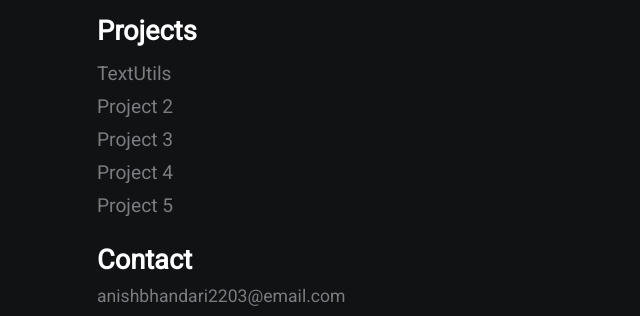
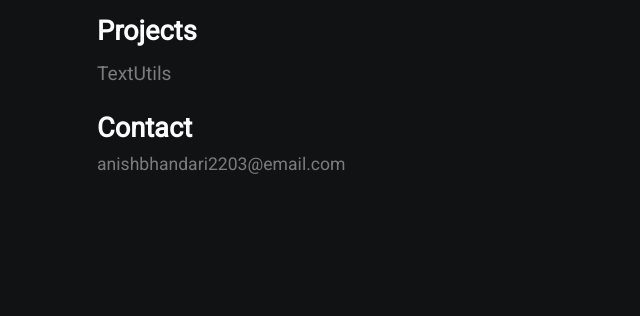
Before and after one commit to Anishabhandary/portfolio, a plain HTML site: page index.html in a window 1280 px wide. Shown: the part 1096-1412 px from the top of the page, without its empty margins (543-1183 px from the left). After the commit the page ends 1280 px from the top, so only its background shows below. Drawn offline with Linux system fonts and the light colour scheme.

Commit message:
s commit

```diff
--- a/index.html
+++ b/index.html
@@ -52,10 +52,6 @@
             </p>
             <h2>Projects</h2>
             <a href="text-utils-kappa-sable.vercel.app">TextUtils</a>
-            <a href="#">Project 2</a>
-            <a href="#">Project 3</a>
-            <a href="#">Project 4</a>
-            <a href="#">Project 5</a>
             <h2>Contact</h2>
             <p>anishbhandari2203@email.com</p>
         </div>
```
